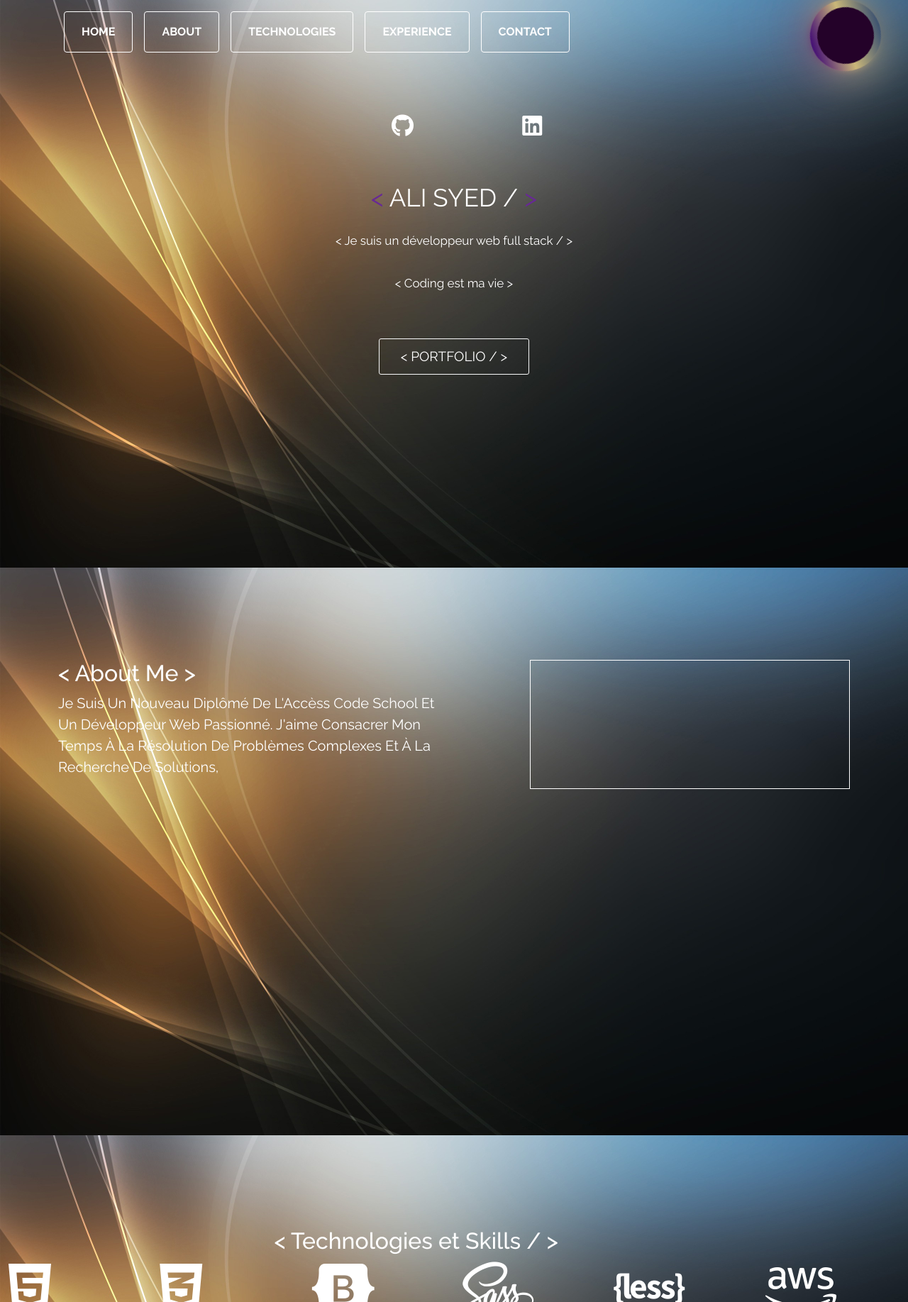
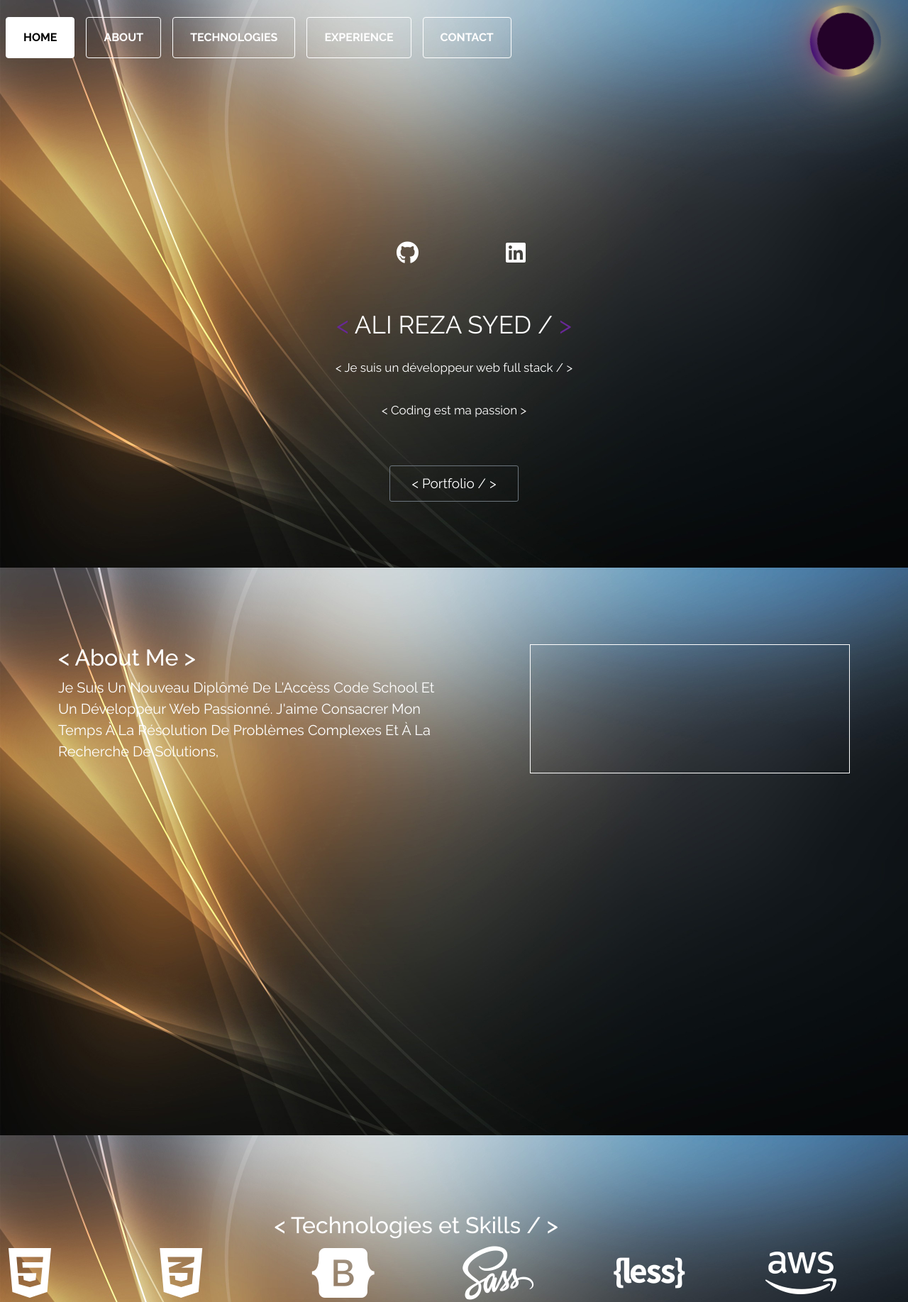
Before and after one commit to alirezasyed/myPortfolio, a PHP site: page / in a window 1280 px wide. Shown: the top 1835 px of the page at 71% size. Run offline with PHP 8.4, Linux system fonts and the light colour scheme; some libraries are stand-ins or nearby versions.

Commit message:
ajoute de js pour le menu quand scroll down et organise le structure

```diff
--- a/css/styles.css
+++ b/css/styles.css
@@ -1,9 +1,10 @@
-/* ================ Main ===================*/
+/* ================ Main =================== */
 
 * {
     margin: 0;
     padding: 0;
     box-sizing: border-box;
+    outline: none !important;
 }
 
 body {
@@ -16,7 +17,6 @@ body {
     background-position: 50% 50%;
     background-size: cover;
     height: 100vh;
-    color: #fff;
 }
 
 p {
@@ -24,7 +24,103 @@ p {
 }
 
 
-/* ================ Scroll bar ===================*/
+/* ================ Menu =================== */
+
+.header {
+    position: relative;
+    z-index: 1000;
+}
+
+.header .menu_list ul li a {
+    font-weight: bold;
+    -webkit-transition: all 1s;
+    -moz-transition: all 1s;
+    -ms-transition: all 1s;
+    -o-transition: all 1s;
+    transition: all 1s;
+}
+
+.header .menu_list ul li a:hover {
+    -webkit-transition: all 1s;
+    -moz-transition: all 1s;
+    -ms-transition: all 1s;
+    -o-transition: all 1s;
+    transition: all 1s;
+}
+
+.navbar {
+    background: transparent;
+    transition: 0.5s;
+}
+
+.scrolled {
+    background-color: #000;
+    transition: 0.5s;
+}
+
+.navbar-light .navbar-nav .nav-link {
+    color: #000;
+    background-color: #fff;
+}
+
+
+/* ================ Jumborton =================== */
+
+.banner {
+    position: relative;
+    top: 0;
+    width: 100%;
+    display: flex;
+    align-items: center;
+}
+
+.social {
+    font-size: 2em;
+}
+
+.banner .social a i {
+    margin-left: 115px;
+}
+
+.header-text .l-than,
+.g-than {
+    color: rgb(104, 40, 150);
+}
+
+.header-text h1 {
+    font-size: 35px;
+    font-weight: 300;
+    line-height: 45px;
+    padding-top: 30px;
+}
+
+.header-text p {
+    color: #fff;
+    font-size: 17px;
+    line-height: 28px;
+}
+
+.btn-projet,
+.btn-projet:focus,
+.btn-projet:active,
+.btn-projet:visited {
+    padding: 10px 30px;
+    font-size: 19px;
+    border-radius: 3px;
+    -webkit-transition: all 1s;
+    -moz-transition: all 1s;
+    -ms-transition: all 1s;
+    -o-transition: all 1s;
+    transition: all 1s;
+}
+
+.header-img img {
+    border: 1px solid #fff;
+    width: 100%;
+}
+
+
+/* ================ Scroll bar =================== */
 
 ::-webkit-scrollbar {
     width: 25px;
@@ -45,28 +141,7 @@ p {
 }
 
 
-/* ================ Menu ===================*/
-
-header .menu_list ul li a {
-    /* border-color: 1px solid #fff; */
-    font-weight: bold;
-    -webkit-transition: all 1s;
-    -moz-transition: all 1s;
-    -ms-transition: all 1s;
-    -o-transition: all 1s;
-    transition: all 1s;
-}
-
-header .menu_list ul li a:hover {
-    -webkit-transition: all 1s;
-    -moz-transition: all 1s;
-    -ms-transition: all 1s;
-    -o-transition: all 1s;
-    transition: all 1s;
-}
-
-
-/* animated logo  */
+/* ================ Animated logo =================== */
 
 .menu_list .loader {
     position: relative;
@@ -123,78 +198,23 @@ header .menu_list ul li a:hover {
 }
 
 
-/* ================ Header overlay ===================*/
+/* ================ About =================== */
 
-.header-overlay .social a i {
-    margin-left: 145px;
-}
-
-.header-text .l-than,
-.g-than {
-    color: rgb(104, 40, 150);
-}
-
-.header-text h1 {
-    font-size: 35px;
-    font-weight: 300;
-    line-height: 45px;
-    padding-top: 30px;
-}
-
-.header-text p {
-    color: #fff;
-    font-size: 17px;
-    line-height: 28px;
-}
-
-.btn-projet,
-.btn-projet:focus,
-.btn-projet:active,
-.btn-projet:visited {
-    background: transparent;
-    padding: 10px 30px;
-    font-size: 19px;
-    text-transform: uppercase;
-    border-radius: 3px;
-    -webkit-transition: all 1s;
-    -moz-transition: all 1s;
-    -ms-transition: all 1s;
-    -o-transition: all 1s;
-    transition: all 1s;
-}
-
-.btn-projet:hover {
-    background-color: #6464b9;
-    color: #fff;
-}
-
-.header-img img {
-    border: 1px solid #fff;
-    width: 100%;
-}
-
-.social {
-    font-size: 2em;
-}
-
-
-/* ================ About ===================*/
-
-#about {
+.about-me {
     height: 100%;
 }
 
-#about .about-image {
+.about-me .about-image {
     width: 100%;
     height: 100%;
     border: 1px solid #fff;
 }
 
 
-/* ================ Technology ===================*/
+/* ================ Technology =================== */
 
 
-/* ================ Contact Us ===================*/
+/* ================ Contact Us =================== */
 
 .contact-us-form .form-control {
     display: block;
--- a/index.html
+++ b/index.html
@@ -29,7 +29,7 @@
 <body>
 
     <!-- Header -->
-    <header class="header">
+    <header id="home" class="header">
 
         <div class="container">
 
@@ -61,26 +61,26 @@
 
                         <div class="col-md-6">
 
-                            <nav id="menu" class="navbar navbar-expand-lg">
+                            <nav id="menu" class="navbar navbar-expand-lg navbar-light mt-2 fixed-top">
 
                                 <div class="collapse navbar-collapse" id="navContent">
 
                                     <ul class="navbar-nav ml-auto text-uppercase">
 
                                         <li>
-                                            <a href="" class="btn btn-outline-secondary border-white py-3 px-4 m-2 mb-5 text-white">Home</a>
+                                            <a href="#home" class="nav-item nav-link btn btn-outline-secondary border-white py-3 px-4 m-2">Home</a>
                                         </li>
                                         <li>
-                                            <a href="" class="btn btn-outline-secondary border-white py-3 px-4 m-2 mb-5 text-white">About</a>
+                                            <a href="#abouts" class="nav-item btn btn-outline-secondary border-white py-3 px-4 m-2 text-white">About</a>
                                         </li>
                                         <li>
-                                            <a href="" class="btn btn-outline-secondary border-white py-3 px-4 m-2 mb-5 text-white">Technologies</a>
+                                            <a href="#technology" class="nav-item btn btn-outline-secondary border-white py-3 px-4 m-2 text-white">Technologies</a>
                                         </li>
                                         <li>
-                                            <a href="" class="btn btn-outline-secondary border-white py-3 px-4 m-2 mb-5 text-white">Experience</a>
+                                            <a href="#experience" class="nav-item btn btn-outline-secondary border-white py-3 px-4 m-2 text-white">Experience</a>
                                         </li>
                                         <li>
-                                            <a href="" class="btn btn-outline-secondary border-white py-3 px-4 m-2 mb-5 text-white">Contact</a>
+                                            <a href="#form" class="nav-item btn btn-outline-secondary border-white py-3 px-4 m-2 text-white">Contact</a>
                                         </li>
 
                                     </ul>
@@ -91,7 +91,7 @@
 
                         </div>
 
-                        <div class="loader">
+                        <div class="loader mt-2">
 
                             <span></span>
                             <span></span>
@@ -109,12 +109,17 @@
 
         </div>
 
-        <!-- Header overlay -->
-        <div class="header-overlay vh-100">
+    </header>
+
+    <div class="jumbotron jumbotron-fluid vh-100 banner">
+
+        <div class="container">
+
+            <div class="content-box">
 
                 <div class="row">
 
-                <div class="col-sm-2 col-md-11 social d-flex flex-row justify-content-center">
+                    <div class="col-md-11 social d-flex flex-row justify-content-center">
 
                         <div class="p-4">
 
@@ -134,7 +139,7 @@
                         <div class="header-text d-grid gap-3">
 
                             <div class="col-12">
-                            <h1 class="text-uppercase"><span class="l-than">&lt</span> ALI SYED / <span class="g-than">&gt</span></h1>
+                                <h1 class="text-uppercase text-white"><span class="l-than">&lt</span> ali reza syed / <span class="g-than">&gt</span></h1>
                             </div>
 
                             <div class="col-12">
@@ -142,16 +147,15 @@
                             </div>
 
                             <div class="col-12">
-                            <p class="lead">&lt Coding est ma vie &gt</p>
+                                <p class="lead">&lt Coding est ma passion &gt</p>
                             </div>
 
                         </div>
 
                         <div class="mt-5 col-md-">
 
-                        <a class="btn btn-outline-light btn-projet text-white" href="">&lt Portfolio / &gt</a>
+                            <a class="btn btn-outline-secondary btn-projet text-white" href="">&lt Portfolio / &gt</a>
                             </a>
-
 
                         </div>
 
@@ -161,10 +165,12 @@
 
             </div>
 
-    </header>
+        </div>
+
+    </div>
 
     <!-- About -->
-    <section id="about">
+    <section id="abouts" class="about-me">
 
         <div class="container">
 
@@ -209,7 +215,7 @@
 
 
     <!-- Technology -->
-    <section class="vh-100 text-white">
+    <section id="technology" class="vh-100 text-white">
 
         <div class="container-fluid">
 
@@ -447,7 +453,7 @@
     </section>
 
     <!-- Contact us  -->
-    <div class="contact-us-form">
+    <div id="form" class="contact-us-form">
 
         <div class="container">
 
@@ -489,12 +495,12 @@
 
 
 
-
     <script src="js/jquery.js"></script>
     <script src="js/bootstrap.min.js"></script>
     <script src="https://code.jquery.com/jquery-3.3.1.slim.min.js" integrity="sha384-q8i/X+965DzO0rT7abK41JStQIAqVgRVzpbzo5smXKp4YfRvH+8abtTE1Pi6jizo" crossorigin="anonymous"></script>
     <script src="https://cdnjs.cloudflare.com/ajax/libs/popper.js/1.14.7/umd/popper.min.js" integrity="sha384-UO2eT0CpHqdSJQ6hJty5KVphtPhzWj9WO1clHTMGa3JDZwrnQq4sF86dIHNDz0W1" crossorigin="anonymous"></script>
     <script src="https://stackpath.bootstrapcdn.com/bootstrap/4.3.1/js/bootstrap.min.js" integrity="sha384-JjSmVgyd0p3pXB1rRibZUAYoIIy6OrQ6VrjIEaFf/nJGzIxFDsf4x0xIM+B07jRM" crossorigin="anonymous"></script>
+    <script src="js/script.js"></script>
 
 </body>
 
--- a/js/script.js
+++ b/js/script.js
@@ -0,0 +1,3 @@
+$(document).scroll(function() {
+    $('.navbar').toggleClass('scrolled', $(this).scrollTop() > $('.navbar').height());
+});
```
Lines whose indentation alone changed are shown as unchanged.
